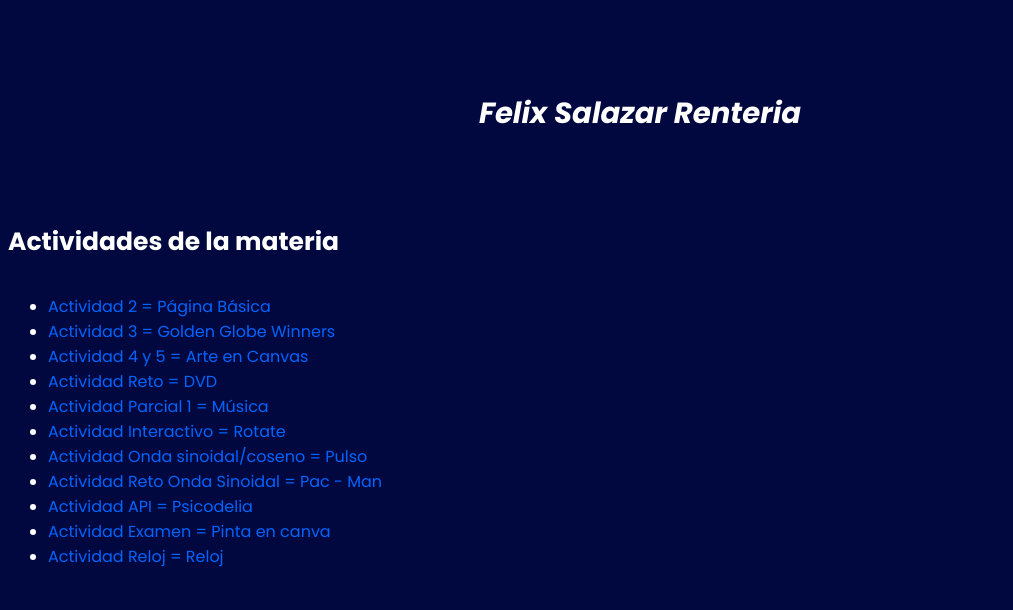
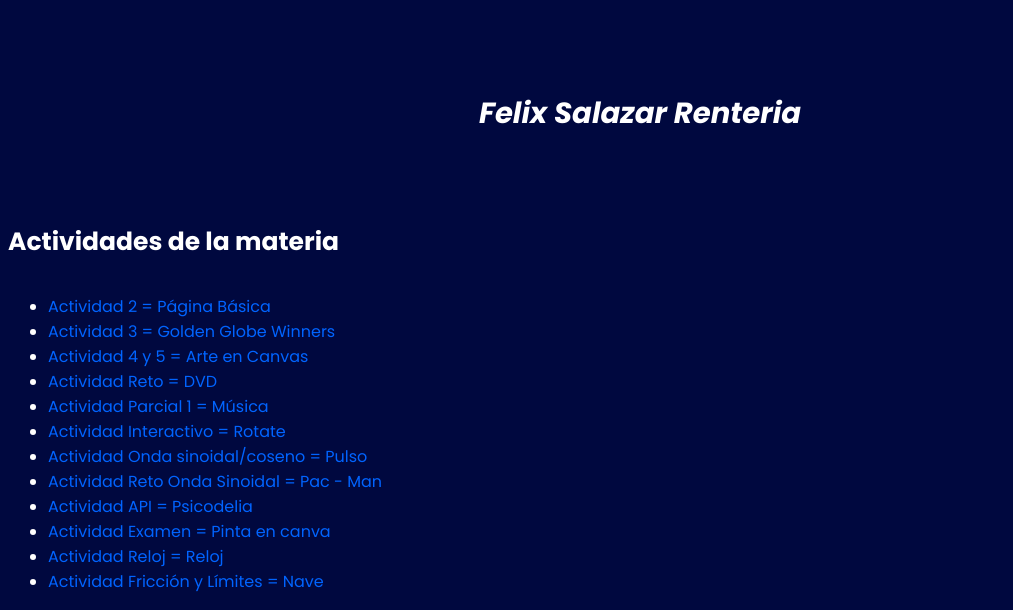
Before and after one commit to fridasalazar-cyber/Felix-Menu, a plain HTML site: page index.html in a window 1280 px wide. Shown: the part 910-1520 px from the top of the page, without its empty margins (0-1013 px from the left). Before the commit the page ends 1495 px from the top, so only its background shows below. Drawn offline with Linux system fonts and the light colour scheme; a web font is replaced by a local one.

Commit message:
Update index.html

```diff
--- a/index.html
+++ b/index.html
@@ -85,6 +85,7 @@ a:active {
 	<li><a href = "Actividades/colors/colordraw.html">Actividad API = Psicodelia</a></li>
 	<li><a href = "Actividades/examen/paint.html">Actividad Examen = Pinta en canva</a></li>
 	<li><a href = "Actividades/reloj/reloj.html">Actividad Reloj = Reloj</a></li>
+	<li><a href = "Actividades/nave/navecita.html">Actividad Fricción y Límites = Nave</a></li>
 	</ul>
 </body>
 </html>
```
